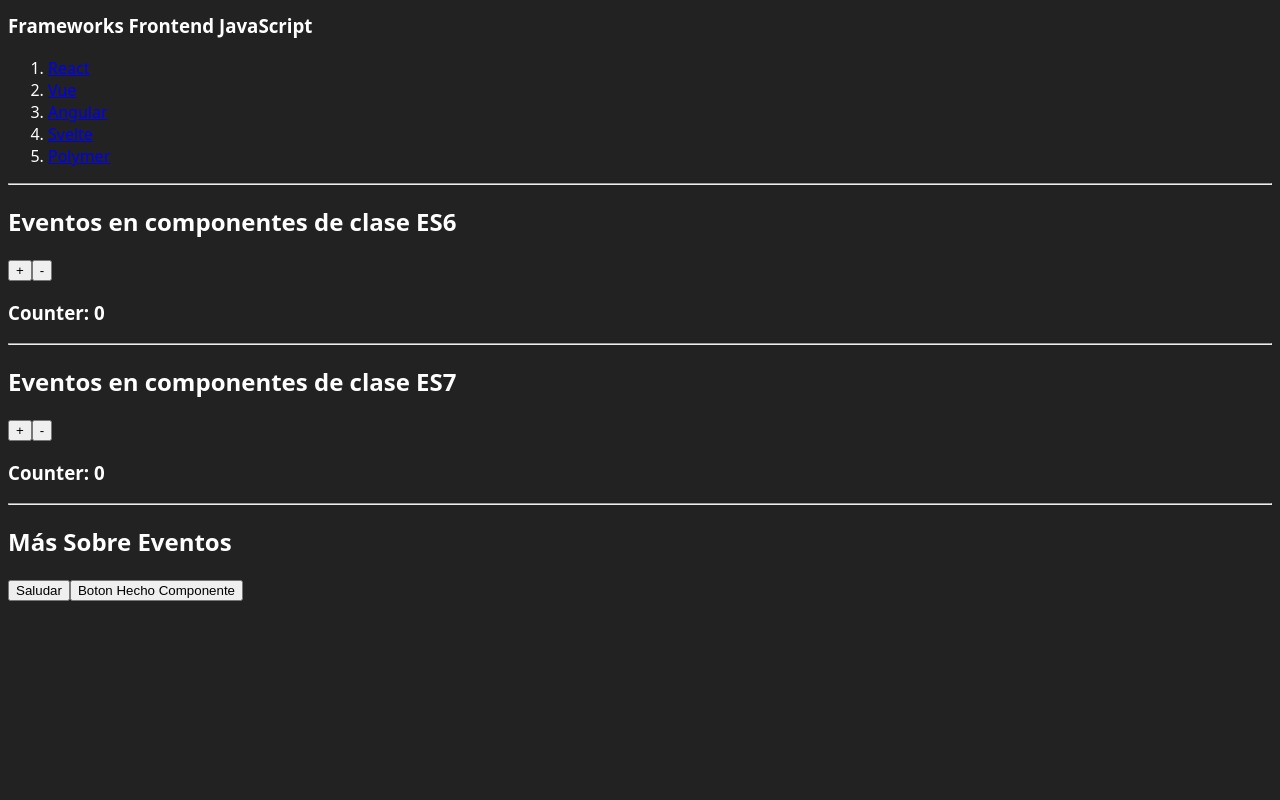
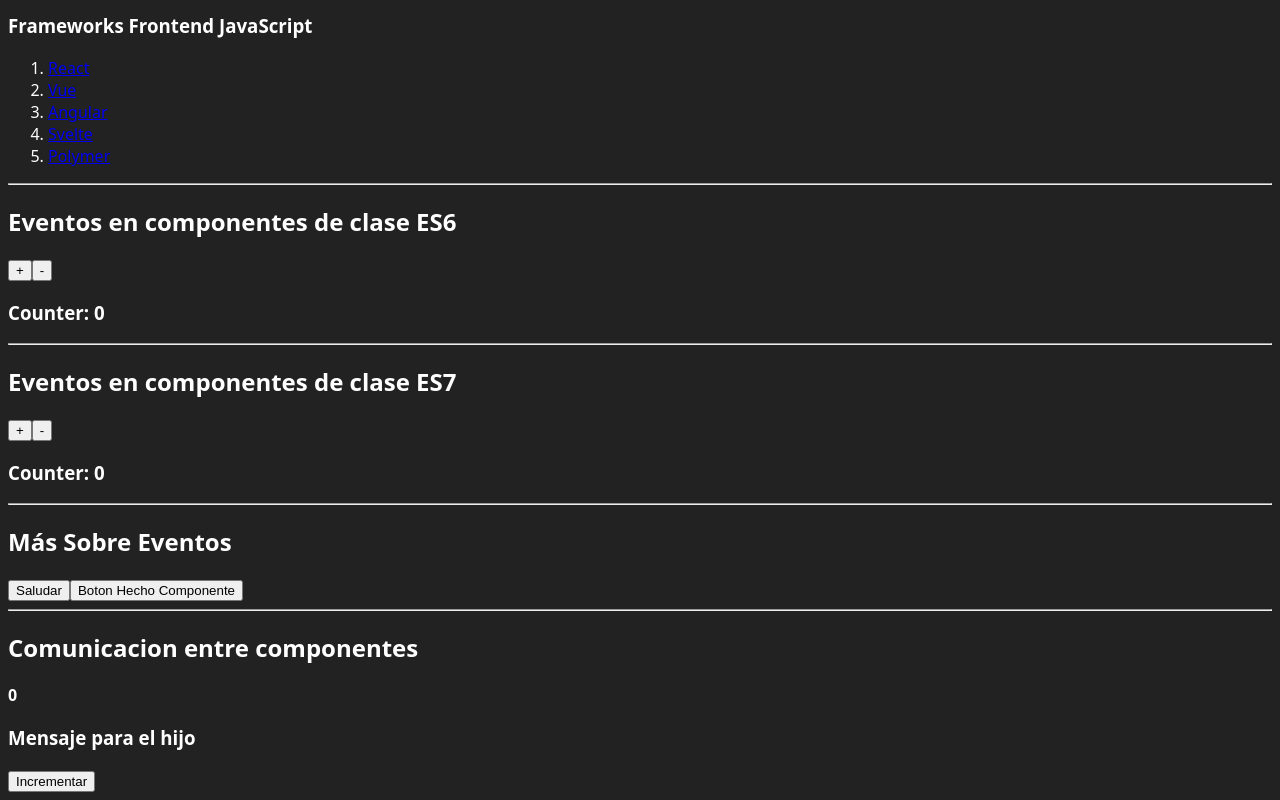
Before and after one commit to manuellpz/WebCourses, a React (Vite) app in the folder curso-react/: page / in a window 1280 px wide. Shown: the part 1025-1825 px from the top of the page. Before the commit the page ends 1634 px from the top, so only its background shows below. Built offline with nearby package versions, Linux system fonts and the light colour scheme.

Commit message:
Comunicacion entre componentes

```diff
--- a/curso-react/src/App.jsx
+++ b/curso-react/src/App.jsx
@@ -8,6 +8,7 @@
 import EventosES6 from "./Components/EventosES6";
 import EventosES7 from "./Components/EventosES7";
 import MasSobreEventos from "./Components/MasSobreEventos";
+import ComunicacionComponentes from './Components/ComunicacionComponentes';
 
 function App() {
   const stations = ["Spring", "Summer", "Fall / Autumn", "Winter"];
@@ -44,6 +45,8 @@
       <EventosES7 />
       <hr />
       <MasSobreEventos />
+      <hr />
+      <ComunicacionComponentes />
     </>
   );
 }
--- /dev/null
+++ b/curso-react/src/Components/ComunicacionComponentes.jsx
@@ -0,0 +1,35 @@
+import React, { Component } from "react";
+
+export default class Padre extends Component {
+  state = {
+    contador: 0,
+  };
+
+  incrementarContador = () => {
+    this.setState({
+      contador: this.state.contador + 1,
+    });
+  };
+
+  render() {
+    return (
+      <>
+        <h2>Comunicacion entre componentes</h2>
+        <p><b>{this.state.contador}</b></p>
+        <Hijo
+          incrementarContador={this.incrementarContador}
+          message="Mensaje para el hijo"
+        />
+      </>
+    );
+  }
+}
+
+const Hijo = (props) => {
+  return (
+    <>
+      <h3>{props.message}</h3>
+      <button onClick={props.incrementarContador}>Incrementar</button>
+    </>
+  );
+};
```
Also changed, not shown: curso-react/src/Components/MasSobreEventos.jsx (+10 -8 lines).
